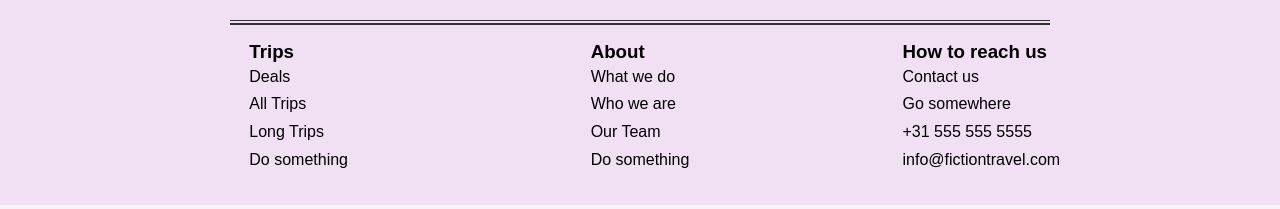
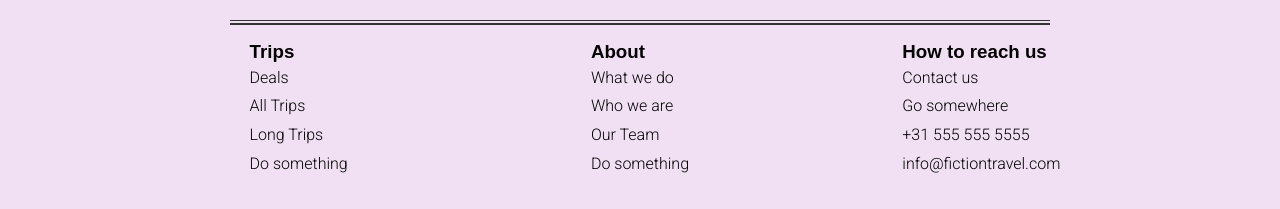
Before and after one commit to GagikNav/travel-landin-page, a website: page dis/index.html in a window 1280 px wide. Shown: the part 2548-2757 px from the top of the page. Drawn offline with Linux system fonts and the light colour scheme.

Commit message:
Change footer font

```diff
--- a/style/_footer.scss
+++ b/style/_footer.scss
@@ -81,6 +81,7 @@ footer {
 			li {
 				justify-self: center;
 				ul {
+					@include nav-font;
 					display: flex;
 					flex-direction: column;
 
```
Also changed, not shown: dis/css/main.css, 2 other files.
